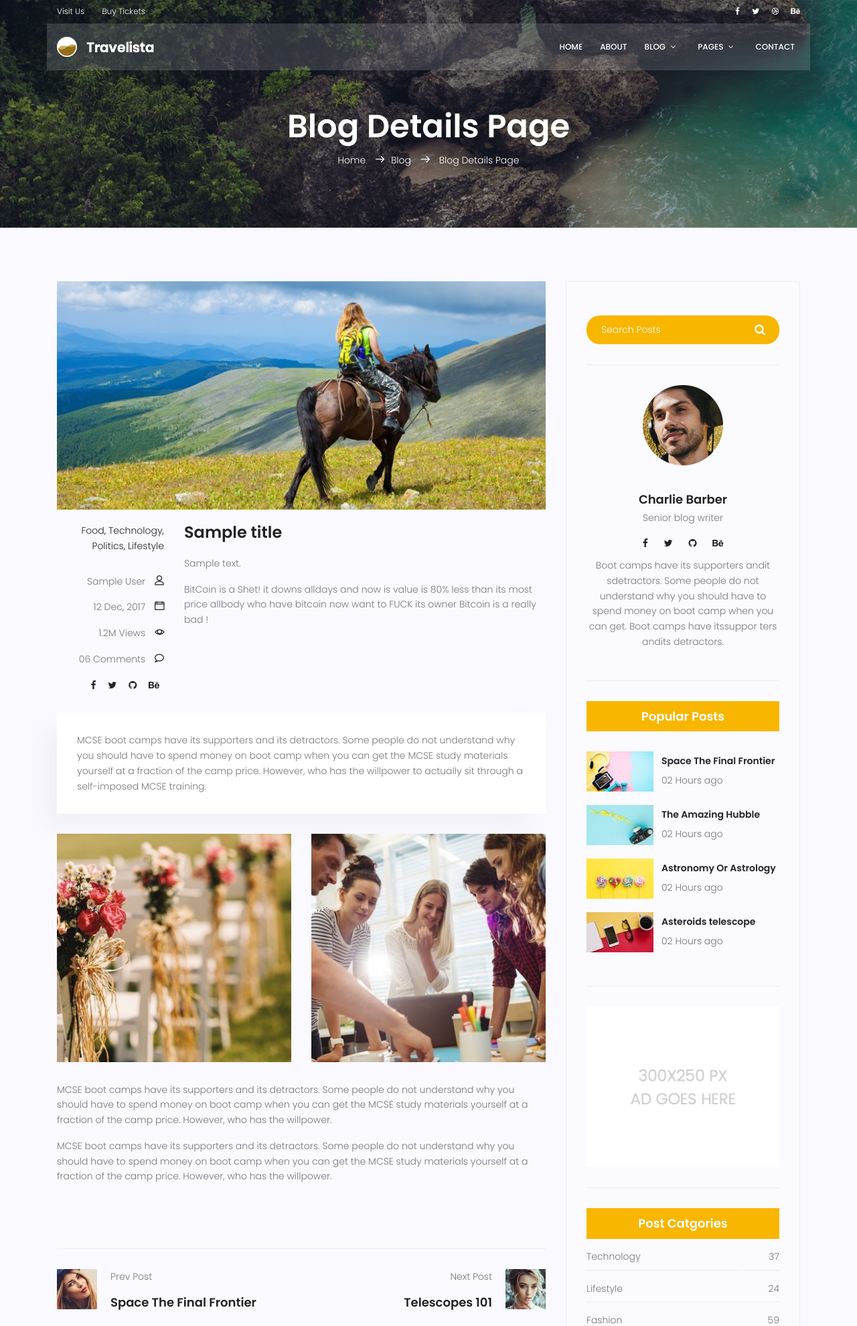
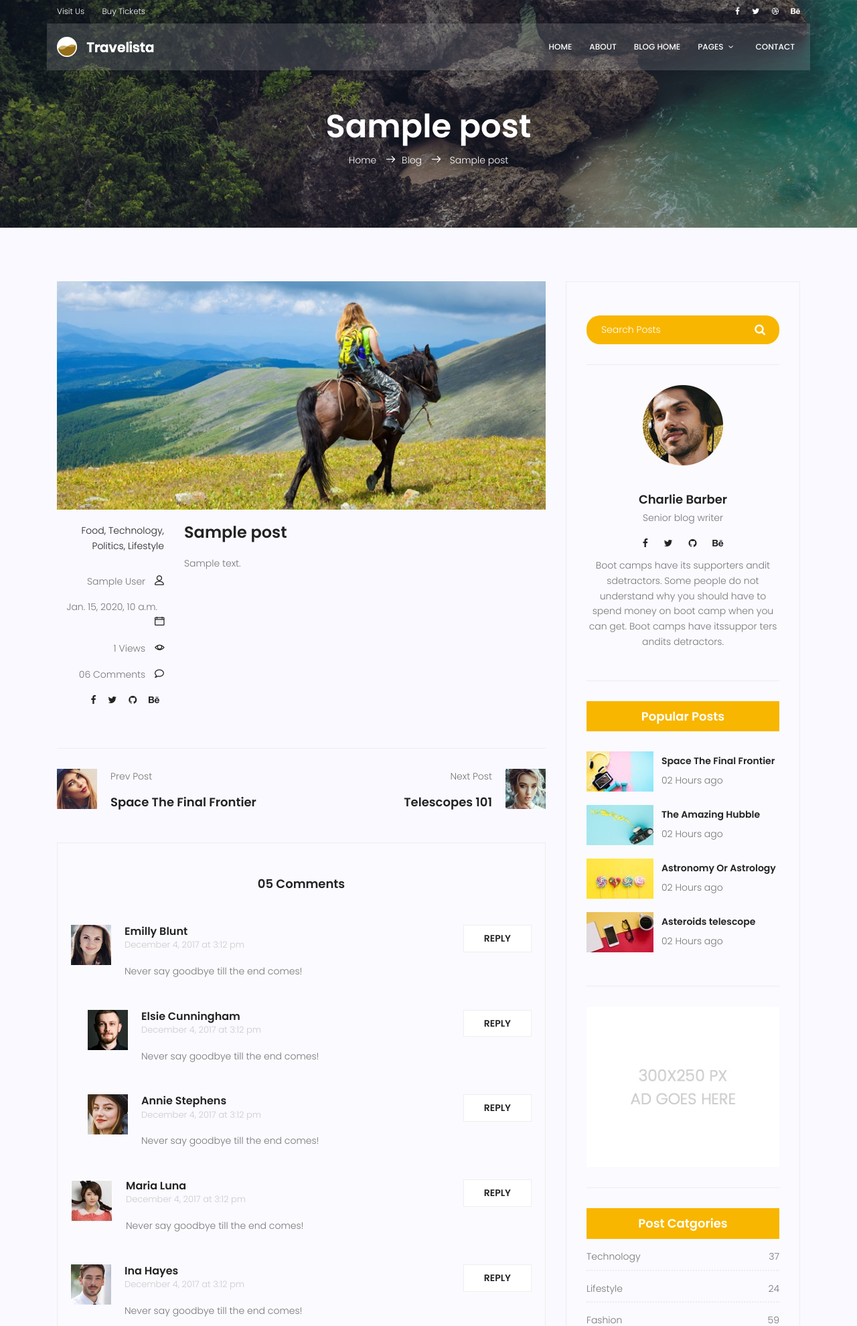
Before and after one commit to MohamadMahdi04/MyFirstDjangoProject, a Django app: template templates/blog/blog-single.html in a window 1280 px wide. Shown: the top 1980 px of the page at 67% size. Run offline with Django 5.2, Linux system fonts and the light colour scheme; tables that the repository leaves empty hold one stand-in row (values such as "Sample post"); the template is opened without the code that fills it: values that come from a table or form of the project are taken from there, most other values are stand-ins (such as "Sample title", 1, 10 or a date in 2020); some libraries are stand-ins or nearby versions.

Commit message:
connect blog index and blog single togheter by url method

```diff
--- a/blog/urls.py
+++ b/blog/urls.py
@@ -6,7 +6,8 @@ app_name = 'blog'
 urlpatterns = [
     # path ( " url address" , ' view ' , name)
     path("" , blog_view , name='index'),
-    path("single" , blog_single , name='single'),
+    path("<int:pid>" , blog_single , name='single'),
+    # path("single" , blog_single , name='single'),
     # path("<str:name>/<str:family_name>/<int:age>" , test , name='test')
-    path("post-<int:pid>", test , name='test')
+    # path("post-<int:pid>", test , name='test')
 ]
--- a/templates/base.html
+++ b/templates/base.html
@@ -63,12 +63,7 @@
                     <ul class="nav-menu">
                         <li><a href="{% url 'website:index' %}">Home</a></li>
                         <li><a href="{% url 'website:about' %}">About</a></li>
-                        <li class="menu-has-children"><a href="">Blog</a>
-                            <ul>
-                                <li><a href="{% url 'blog:index' %}">Blog Home</a></li>
-                                <li><a href="{% url 'blog:single' %}">Blog Single</a></li>
-                            </ul>
-                        </li>
+                        <li><a href="{% url 'blog:index' %}">Blog Home</a></li>
                         <li class="menu-has-children"><a href="">Pages</a>
                             <ul>
                                 <li><a href="elements.html">Elements</a></li>
--- a/templates/blog/blog-home.html
+++ b/templates/blog/blog-home.html
@@ -113,7 +113,7 @@
 						<div class="feature-img">
 							<img class="img-fluid" src="{% static 'img/blog/feature-img1.jpg' %}" alt="">
 						</div>
-						<a class="posts-title" href="blog-single.html">
+						<a class="posts-title" href="{% url 'blog:single'  pid= post.id %}">
 							<h3>{{post.title}}</h3>
 						</a>
 						<p class="excert">
--- a/templates/blog/blog-single.html
+++ b/templates/blog/blog-single.html
@@ -10,11 +10,11 @@
 		<div class="row d-flex align-items-center justify-content-center">
 			<div class="about-content col-lg-12">
 				<h1 class="text-white">
-					Blog Details Page
+					{{post.title}}
 				</h1>
-				<p class="text-white link-nav"><a href="index.html">Home </a> <span
-						class="lnr lnr-arrow-right"></span><a href="blog-home.html">Blog </a> <span
-						class="lnr lnr-arrow-right"></span> <a href="blog-single.html"> Blog Details Page</a></p>
+				<p class="text-white link-nav"><a href="{% url 'website:index' %}">Home </a> <span
+						class="lnr lnr-arrow-right"></span><a href="{% url 'blog:index'%}">Blog </a> <span
+						class="lnr lnr-arrow-right"></span> {{post.title}}</p>
 			</div>
 		</div>
 	</div>
@@ -42,9 +42,9 @@
 						<div class="user-details row">
 							<p class="user-name col-lg-12 col-md-12 col-6"><a href="#">{{author}}</a> <span
 									class="lnr lnr-user"></span></p>
-							<p class="date col-lg-12 col-md-12 col-6"><a href="#">12 Dec, 2017</a> <span
+							<p class="date col-lg-12 col-md-12 col-6"><a href="#">{{post.published_date}}</a> <span
 									class="lnr lnr-calendar-full"></span></p>
-							<p class="view col-lg-12 col-md-12 col-6"><a href="#">1.2M Views</a> <span
+							<p class="view col-lg-12 col-md-12 col-6"><a href="#">{{post.counted_view}} Views</a> <span
 									class="lnr lnr-eye"></span></p>
 							<p class="comments col-lg-12 col-md-12 col-6"><a href="#">06 Comments</a> <span
 									class="lnr lnr-bubble"></span></p>
@@ -57,46 +57,16 @@
 						</div>
 					</div>
 					<div class="col-lg-9 col-md-9">
-						<h3 class="mt-20 mb-20">{{title}}</h3>
+						<h3 class="mt-20 mb-20">{{post.title}}</h3>
 						<p>
-							{{content}}
+							{{post.content}}
 						</p>
-						<p>
+						<!-- <p>
 							BitCoin is a Shet!
 							it downs alldays and now is value is 80% less than its most price
 							allbody who have bitcoin now want to FUCK its owner
 							Bitcoin is a really bad !
-						</p>
-					</div>
-					<div class="col-lg-12">
-						<div class="quotes">
-							MCSE boot camps have its supporters and its detractors. Some people do not understand why
-							you should have to spend money on boot camp when you can get the MCSE study materials
-							yourself at a fraction of the camp price. However, who has the willpower to actually sit
-							through a self-imposed MCSE training.
-						</div>
-						<div class="row mt-30 mb-30">
-							<div class="col-6">
-								<img class="img-fluid" src="{% static 'img/blog/post-img1.jpg' %}" alt="">
-							</div>
-							<div class="col-6">
-								<img class="img-fluid" src="{% static 'img/blog/post-img2.jpg' %}" alt="">
-							</div>
-							<div class="col-lg-12 mt-30">
-								<p>
-									MCSE boot camps have its supporters and its detractors. Some people do not
-									understand why you should have to spend money on boot camp when you can get the MCSE
-									study materials yourself at a fraction of the camp price. However, who has the
-									willpower.
-								</p>
-								<p>
-									MCSE boot camps have its supporters and its detractors. Some people do not
-									understand why you should have to spend money on boot camp when you can get the MCSE
-									study materials yourself at a fraction of the camp price. However, who has the
-									willpower.
-								</p>
-							</div>
-						</div>
+						</p> -->
 					</div>
 				</div>
 				<div class="navigation-area">
```
Also changed, not shown: blog/views.py (+11 -2 lines).
